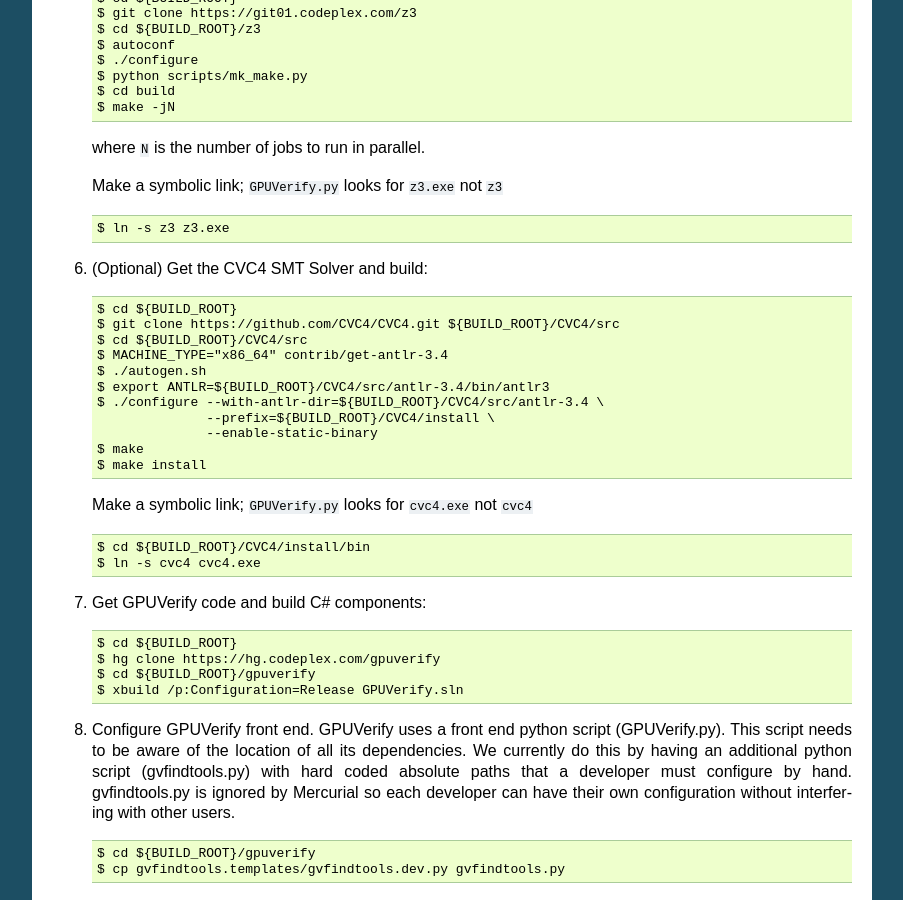
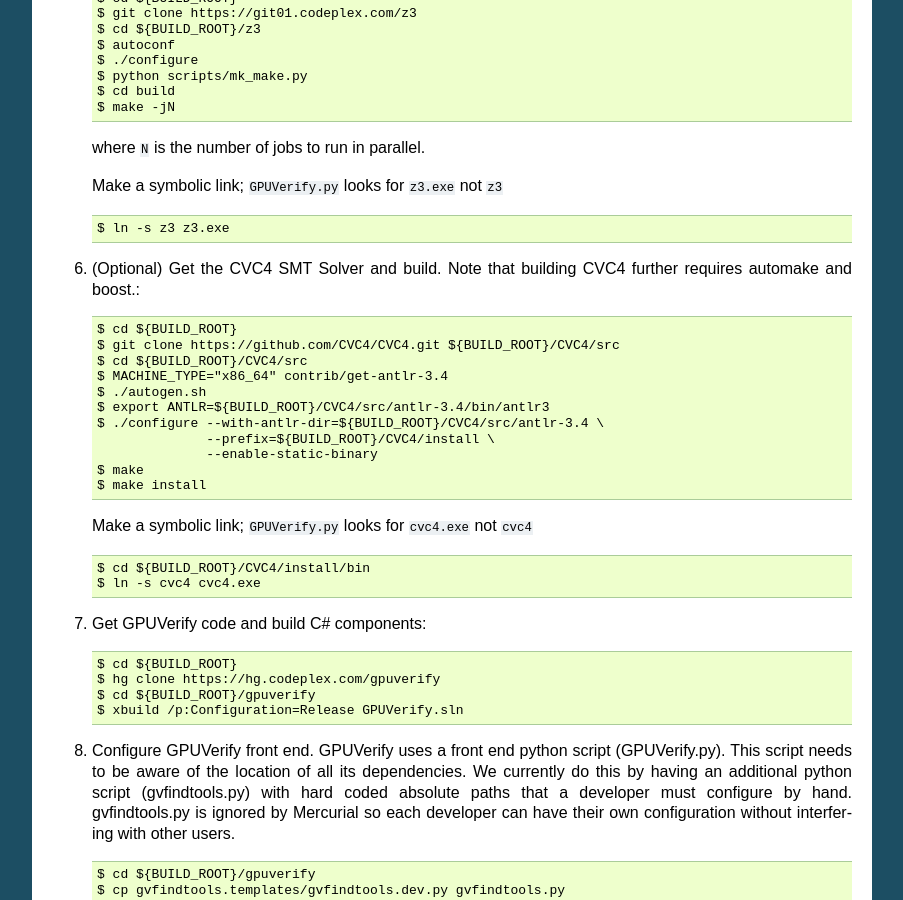
Before and after one commit to mc-imperial/gpuverify, a Sphinx documentation site: the page built from Documentation/developer_guide.rst, in a window 1280 px wide and 900 px high, scrolled down 1999 px. Shown: the whole window, without its empty margins (198-1101 px from the left). Built offline with Sphinx 7.4.7, drawn with Linux system fonts in a browser that asks for light colours; formulas are drawn with MathJax 3; some of the changed text lies outside the part shown.

Commit message:
Note extra requirements for CVC4 builds.

```diff
--- a/Documentation/developer_guide.rst
+++ b/Documentation/developer_guide.rst
@@ -128,7 +128,8 @@
 
     $ ln -s z3 z3.exe
 
-#. (Optional) Get the CVC4 SMT Solver and build::
+#. (Optional) Get the CVC4 SMT Solver and build.
+   Note that building CVC4 further requires automake and boost.::
 
     $ cd ${BUILD_ROOT}
     $ git clone https://github.com/CVC4/CVC4.git ${BUILD_ROOT}/CVC4/src
@@ -333,7 +334,8 @@
 
     $ ln -s z3 z3.exe
 
-#. (Optional) Get the CVC4 SMT Solver and build::
+#. (Optional) Get the CVC4 SMT Solver and build.
+   Note that building CVC4 further requires automake and boost.::
 
     $ cd ${BUILD_ROOT}
     $ git clone https://github.com/CVC4/CVC4.git ${BUILD_ROOT}/CVC4/src
```
